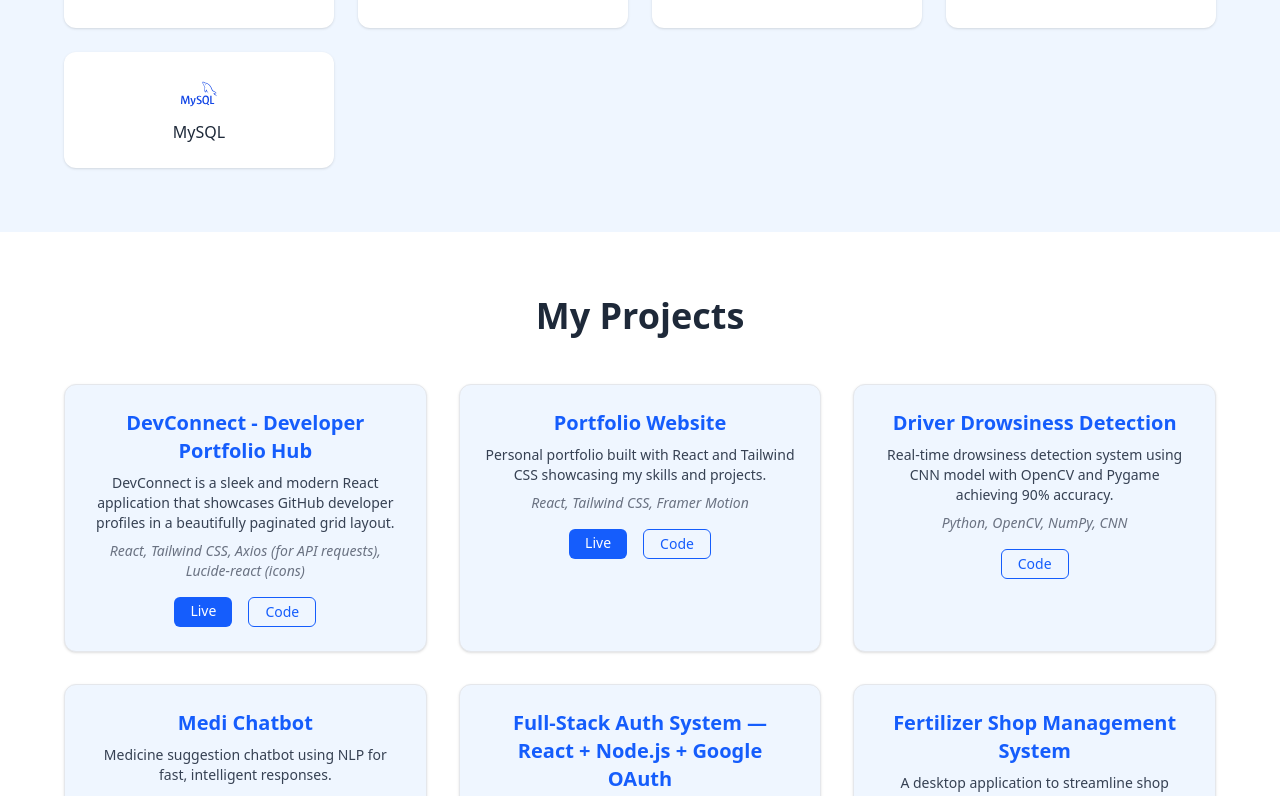
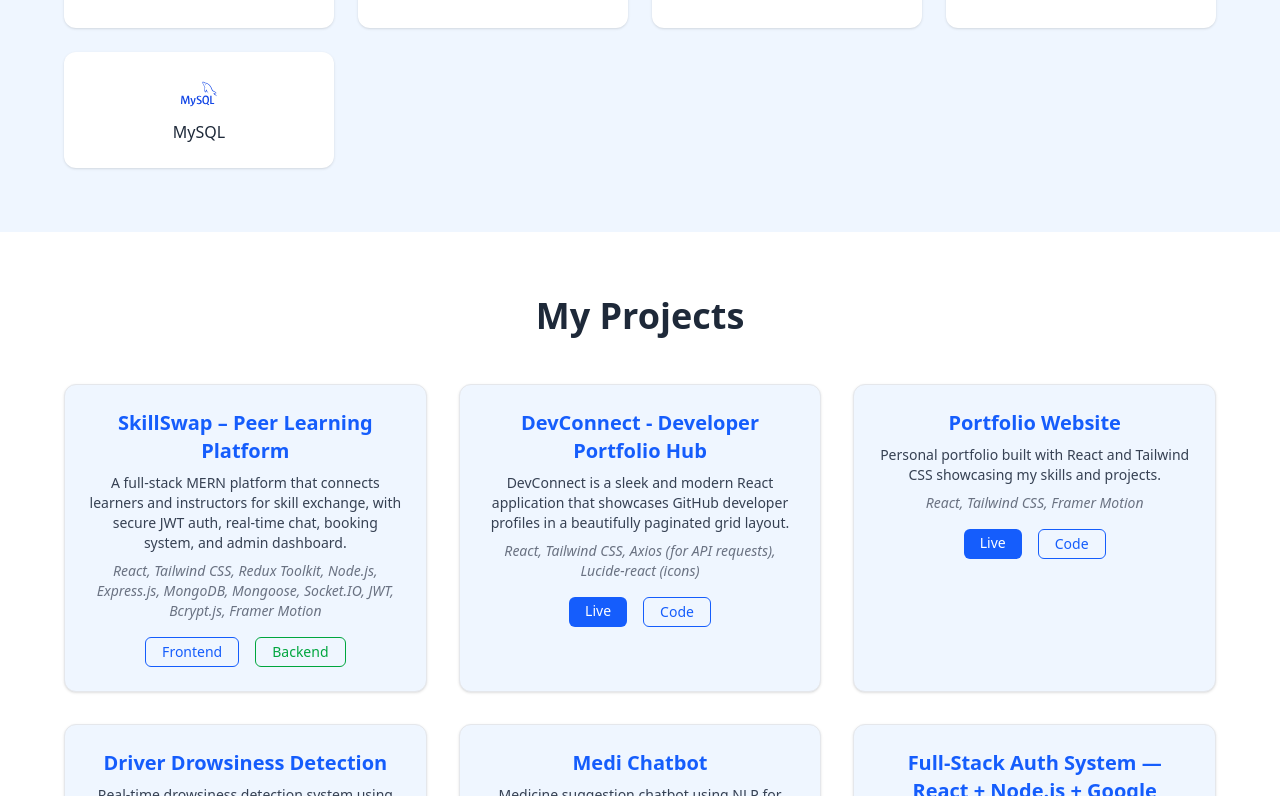
Before and after one commit to Abhiram9898/portfolio-abhiram, a React (Vite) app: page /#hero in a window 1280 px wide. Shown: the part 2004-2800 px from the top of the page. Built offline with nearby package versions, Linux system fonts and the light colour scheme.

Commit message:
updated project section

```diff
--- a/src/components/Projects.jsx
+++ b/src/components/Projects.jsx
@@ -2,43 +2,61 @@ import { motion } from 'framer-motion';
 
 const projects = [
   {
+    title: "SkillSwap – Peer Learning Platform",
+    description:
+      "A full-stack MERN platform that connects learners and instructors for skill exchange, with secure JWT auth, real-time chat, booking system, and admin dashboard.",
+    tech:
+      "React, Tailwind CSS, Redux Toolkit, Node.js, Express.js, MongoDB, Mongoose, Socket.IO, JWT, Bcrypt.js, Framer Motion",
+    link: "#",
+    github: "https://github.com/Abhiram9898/SkillSwap-client",
+    backend: "https://github.com/Abhiram9898/skillswap-server",
+  },
+  {
     title: "DevConnect - Developer Portfolio Hub",
-    description: "DevConnect is a sleek and modern React application that showcases GitHub developer profiles in a beautifully paginated grid layout.",
+    description:
+      "DevConnect is a sleek and modern React application that showcases GitHub developer profiles in a beautifully paginated grid layout.",
     tech: "React, Tailwind CSS, Axios (for API requests), Lucide-react (icons)",
     link: "https://dev-connect-gray.vercel.app",
     github: "https://github.com/Abhiram9898/DevConnect",
   },
   {
     title: "Portfolio Website",
-    description: "Personal portfolio built with React and Tailwind CSS showcasing my skills and projects.",
+    description:
+      "Personal portfolio built with React and Tailwind CSS showcasing my skills and projects.",
     tech: "React, Tailwind CSS, Framer Motion",
     link: "https://portfolio-abhiram.vercel.app",
     github: "https://github.com/Abhiram9898/portfolio-abhiram",
   },
   {
     title: "Driver Drowsiness Detection",
-    description: "Real-time drowsiness detection system using CNN model with OpenCV and Pygame achieving 90% accuracy.",
+    description:
+      "Real-time drowsiness detection system using CNN model with OpenCV and Pygame achieving 90% accuracy.",
     tech: "Python, OpenCV, NumPy, CNN",
     link: "#",
-    github: "https://github.com/Abhiram9898/Driver-Drowsiness-Detection-And-Alert-system",
+    github:
+      "https://github.com/Abhiram9898/Driver-Drowsiness-Detection-And-Alert-system",
   },
   {
     title: "Medi Chatbot",
-    description: "Medicine suggestion chatbot using NLP for fast, intelligent responses.",
+    description:
+      "Medicine suggestion chatbot using NLP for fast, intelligent responses.",
     tech: "Python, Tkinter, NLTK",
     link: "#",
     github: "https://github.com/Abhiram9898/Medi-Chatbot",
   },
   {
-    title: " Full-Stack Auth System — React + Node.js + Google OAuth",
-    description: "A modern authentication system with React frontend, JWT-secured Node.js backend, Google OAuth integration, and secure cookie-based refresh tokens.",
-    tech: "React, Tailwind CSS, Framer Motion, GSAP, Node.js, JWT, Google OAuth 2.0",
+    title: "Full-Stack Auth System — React + Node.js + Google OAuth",
+    description:
+      "A modern authentication system with React frontend, JWT-secured Node.js backend, Google OAuth integration, and secure cookie-based refresh tokens.",
+    tech:
+      "React, Tailwind CSS, Framer Motion, GSAP, Node.js, JWT, Google OAuth 2.0",
     link: "#",
     github: "https://github.com/Abhiram9898/auth-system-react-node",
   },
   {
-    title: " Fertilizer Shop Management System",
-    description: "A desktop application to streamline shop inventory and billing operations, enabling fast data retrieval and improved record management.",
+    title: "Fertilizer Shop Management System",
+    description:
+      "A desktop application to streamline shop inventory and billing operations, enabling fast data retrieval and improved record management.",
     tech: "VB 6.0, Oracle 10g",
     link: "#",
     github: "https://github.com/Abhiram9898/Fertilizer-Shop-Management-System",
@@ -67,10 +85,12 @@ export default function Projects() {
               transition={{ duration: 0.5, delay: index * 0.1 }}
               className="bg-blue-50 border border-gray-200 rounded-xl p-6 shadow hover:shadow-lg transition"
             >
-              <h3 className="text-xl font-semibold text-blue-600 mb-2">{project.title}</h3>
+              <h3 className="text-xl font-semibold text-blue-600 mb-2">
+                {project.title}
+              </h3>
               <p className="text-gray-700 text-sm mb-2">{project.description}</p>
               <p className="text-sm text-gray-500 italic mb-4">{project.tech}</p>
-              <div className="flex justify-center gap-4">
+              <div className="flex justify-center gap-4 flex-wrap">
                 {project.link !== "#" && (
                   <a
                     href={project.link}
@@ -81,6 +101,27 @@ export default function Projects() {
                     Live
                   </a>
                 )}
+                {/* Special case for SkillSwap showing frontend + backend */}
+                {project.title.includes("SkillSwap") ? (
+                  <>
+                    <a
+                      href={project.github}
+                      target="_blank"
+                      rel="noopener noreferrer"
+                      className="text-sm text-blue-600 border border-blue-600 hover:bg-blue-100 py-1 px-4 rounded-md"
+                    >
+                      Frontend
+                    </a>
+                    <a
+                      href={project.backend}
+                      target="_blank"
+                      rel="noopener noreferrer"
+                      className="text-sm text-green-600 border border-green-600 hover:bg-green-100 py-1 px-4 rounded-md"
+                    >
+                      Backend
+                    </a>
+                  </>
+                ) : (
                   <a
                     href={project.github}
                     target="_blank"
@@ -89,6 +130,7 @@ export default function Projects() {
                   >
                     Code
                   </a>
+                )}
               </div>
             </motion.div>
           ))}
```
Lines whose indentation alone changed are shown as unchanged.
